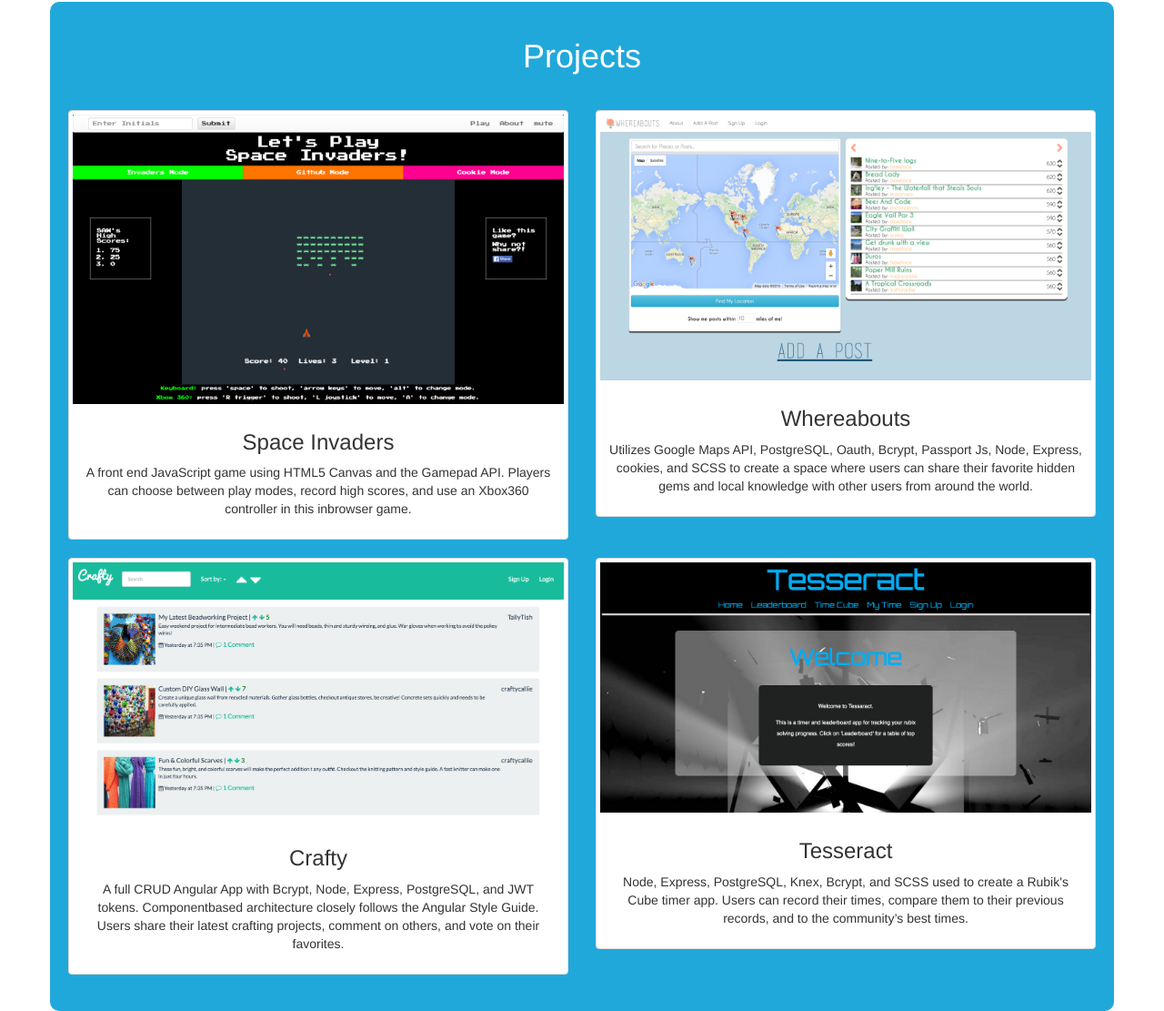
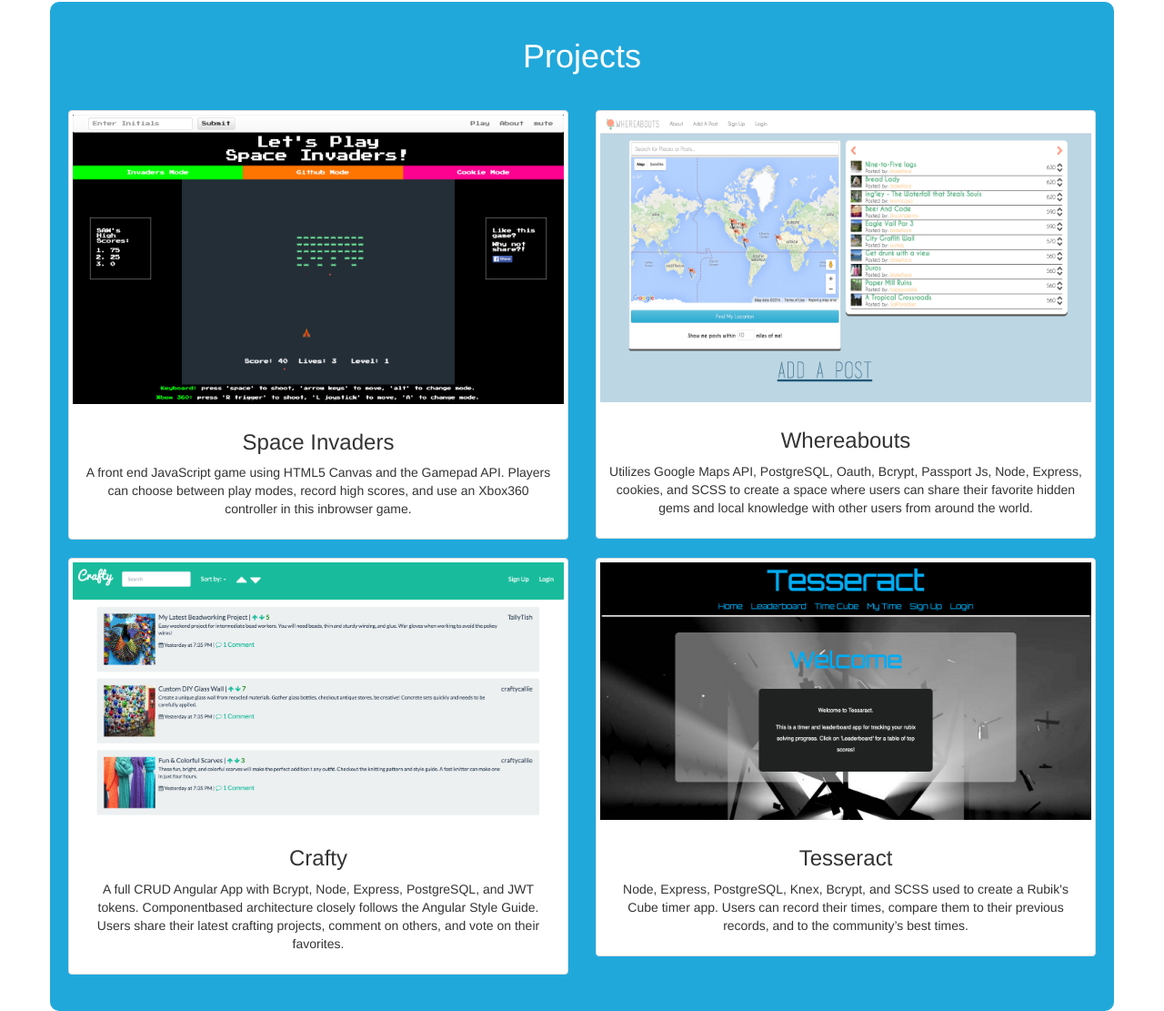
Before and after one commit to summerwollin/summerwollin.github.io, a website: page index.html in a window 1280 px wide. Shown: the part 1039-2150 px from the top of the page at 91% size. Drawn offline with nearby package versions, Linux system fonts and the light colour scheme.

Commit message:
fix project img heights

```diff
--- a/index.html
+++ b/index.html
@@ -112,8 +112,8 @@
       <div class="col-sm-12 col-md-6">
         <a class="a-proj" href="https://where-a-bouts.herokuapp.com/">
 
-        <div class="thumbnail">
-          <img src="/images/whereabouts.png" alt="...">
+        <div class="thumbnail w-thumb">
+          <img class="img-wh" src="/images/whereabouts.png" alt="...">
           <div class="caption text-center">
             <h3>Whereabouts</h3>
             <p>Utilizes Google Maps API, PostgreSQL, Oauth, Bcrypt, Passport Js, Node, Express, cookies, and SCSS to create a space where users can share their favorite hidden gems and local knowledge with other users from around the world.</p>
@@ -139,7 +139,7 @@
         <a class="a-proj" href="http://tesseractjs.herokuapp.com/">
 
         <div class="thumbnail">
-          <img src="/images/tesseract.png" alt="...">
+          <img class="img-ts" src="/images/tesseract.png" alt="...">
           <div class="caption text-center">
             <h3>Tesseract</h3>
             <p>Node, Express, PostgreSQL, Knex, Bcrypt, and SCSS used to create a Rubik's Cube timer app. Users can record their times, compare them to their previous records, and to the community’s best times.</p>
--- a/style.css
+++ b/style.css
@@ -59,3 +59,15 @@ i {
 .navbar * {
   color: white;
 }
+/*.thumbnail{
+    width: 500px; // or you could use percentage value for responsive layout
+    height: 600px;
+    overflow: auto;
+}*/
+
+.thumbnail .img-wh{
+  height: 316px;
+}
+.thumbnail .img-ts{
+  height: 283px;
+}
```
